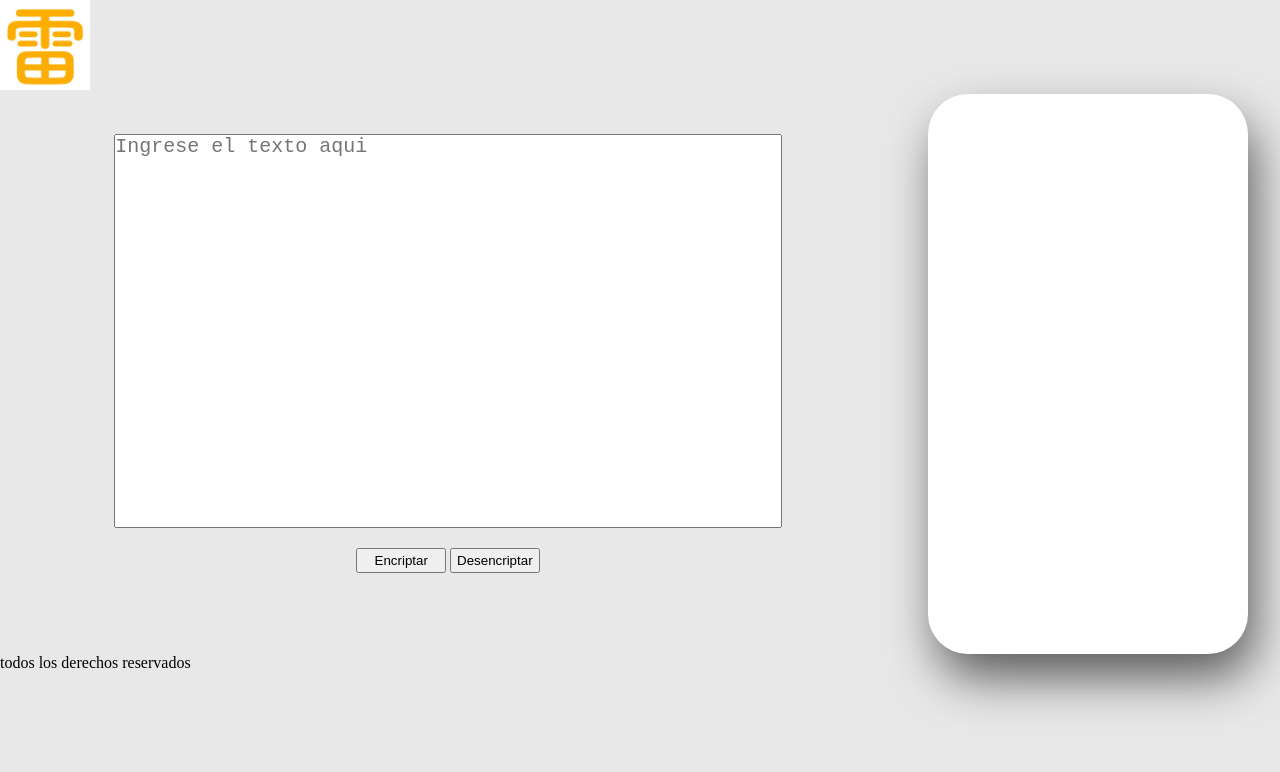
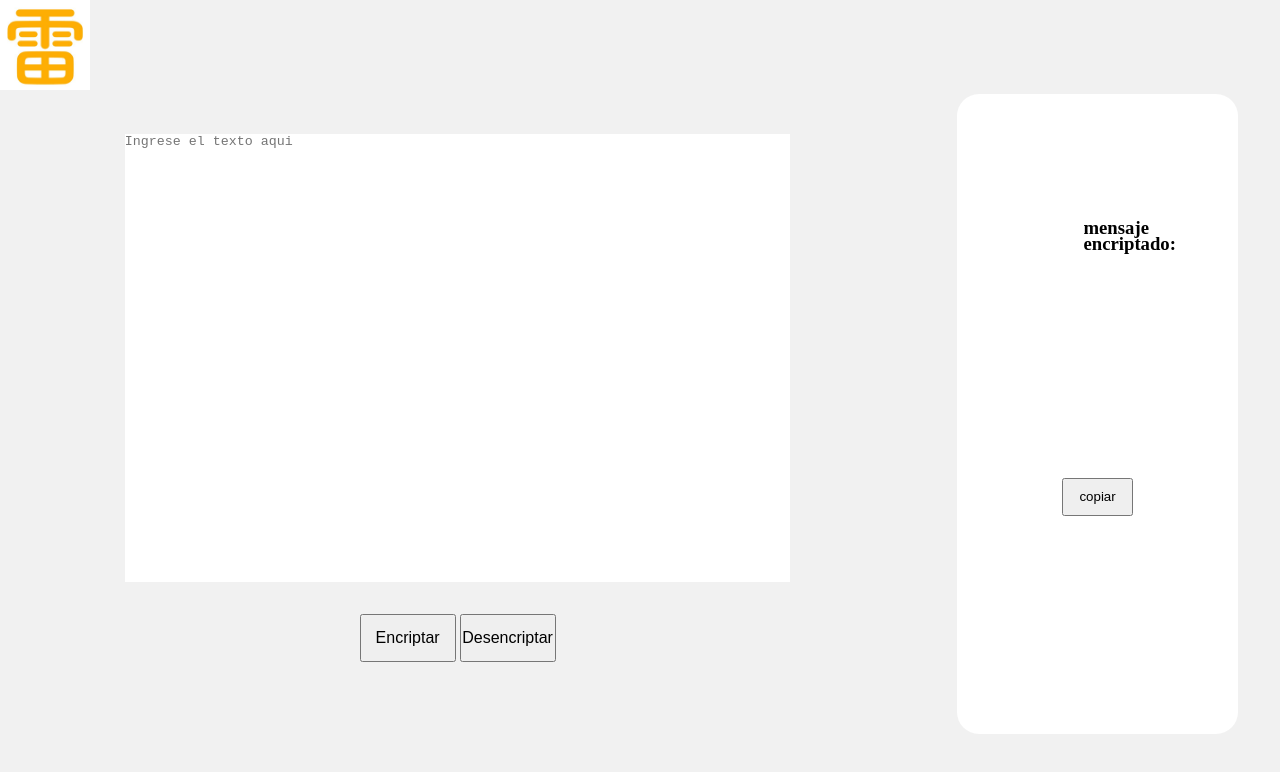
Before and after one commit to DanielCruz12/challengeAlura, a plain HTML site: page index.html in a window 1280 px wide. Both pictures are taken after a click on the button "Encriptar". Drawn offline with Linux system fonts and the light colour scheme.

Commit message:
encriptar mensajes

```diff
--- a/css/main.css
+++ b/css/main.css
@@ -3,8 +3,8 @@
   margin: 0;
 }
 
-body{
-    background-color: rgb(233, 232, 232);
+body {
+  background-color:#f1f1f1;
 }
 
 header {
@@ -19,8 +19,9 @@ header img {
 
 main {
   width: 100%;
-  height: 70vh;
- /*  background-color: bisque; */
+  height: 80vh;
+  /*  background-color: bisque;
+ */
   display: flex;
   justify-content: space-between;
 }
@@ -37,40 +38,41 @@ section {
   height: 100%;
   /* background-color: rgb(132, 132, 162); */
 }
-.area{
+.seccion2 {
+  width: 22%;
+  background-color: #ffffff;
+  border-radius: 22px;
+  box-sizing: border-box;
+  overflow: hidden;
+}
+
+.area {
   width: 80%;
   height: 70%;
   display: block;
   margin: 0 auto;
   margin-top: 5vh;
   resize: none;
-    font-size: 20px;
+  border: none;
 }
-.btn{
-    margin-top: 20px;
+.btn {
+  margin-top: 2rem;
   text-align: center;
+  font-size: 1rem;
 }
 
-.btn-encriptar, .btn-desencriptar{
-width: 7vw;
-height: 25px;
-}
-
-.seccion2 {
-  display: flex;
-  flex-direction: column;
-  margin: 0 auto;
-  width: 25%;
-  height: 100%;
-  background-color: #ffffff;
-  border-radius: 40px;
-  box-shadow: 8px 25px 50px -2px rgba(0,0,0,0.62);
--webkit-box-shadow: 8px 25px 50px -2px rgba(0,0,0,0.62);
--moz-box-shadow: 8px 25px 50px -2px rgba(0,0,0,0.62);
+.btn-encriptar,
+.btn-desencriptar {
+  font-size: 1rem;
+  width: 6rem;
+  height: 3rem;
 }
 
 .img-munieco {
   width: 100%;
+  height: 60%;
+  padding-top: 30%;
+  box-sizing: border-box;
   line-height: 100%;
   overflow: hidden;
 }
@@ -81,6 +83,24 @@ height: 25px;
   text-align: center;
 }
 
+.contenedor-resultado{
+  width: 100%;
+  height: 60%;
+  padding: 45%;
+  box-sizing: border-box;
+  overflow: hidden;
+}
+.contenedor-copiar{
+  width: 100%;
+  height: 20%;
+}
+
+.btn-copiar{
+  width: 25%;
+  height: 30%;
+  display: block;
+  margin: auto;
+}
 .parrafo {
   width: 100%;
   padding-top: 10%;
--- a/index.html
+++ b/index.html
@@ -24,21 +24,25 @@
         </section>
 
         <section class="seccion2">
-            <div class="img-munieco ocultar">
+            <div class="img-munieco">
                 <img src="./img/rafiki.png" alt="">
             </div>
-            <div class="contenedor-alerta ocultar">
-                <h1>Ningun mensaje no fue encontrado</h1>
+            <div class="contenedor-alerta">
+                <h2>Ningun mensaje fue encontrado</h2>
+            </div>
+            <div class="contenedor-parrafo">
                 <p class="parrafo">Ingresa el texto que deseas encriptar o desencriptar.</p>
+            </div>
+
+            <div class="contenedor-resultado">
+                <h3>mensaje encriptado:</h3>
+                <p class="texto-resultado"></p>
+            </div>
+            <div class="contenedor-copiar">
+                <input type="button" class="btn-copiar" value="copiar">
             </div>
         </section>
     </main>
-
-    <footer>
-        <div class="derechos">
-            <p>todos los derechos reservados</p>
-        </div>
-    </footer>
 
     <script src="./js/script.js"></script>
 </body>
--- a/js/script.js
+++ b/js/script.js
@@ -0,0 +1,51 @@
+var botonEncriptar = document.querySelector(".btn-encriptar");
+var botonDesencriptar = document.querySelector(".btn-desencriptar");
+var munieco = document.querySelector(".img-munieco");
+var h3 = document.querySelector(".contenedor-alerta");
+var parrafo = document.querySelector(".contenedor-parrafo");
+var resultado = document.querySelector(".texto-resultado");
+
+botonEncriptar.onclick = encriptar;
+
+function encriptar() {
+  ocultarAdelante();
+  var area = recuperarTexto();
+  resultado.textContent = encriptarTexto(area);
+}
+
+function recuperarTexto() {
+  var area = document.querySelector(".area");
+  return area.value;
+}
+
+function ocultarAdelante() {
+  munieco.classList.add("ocultar");
+  h3.classList.add("ocultar");
+  parrafo.classList.add("ocultar");
+}
+
+function encriptarTexto(mensaje) {
+  var texto = mensaje;
+  var textoFinal = "";
+
+  for (var i = 0; i < texto.length; i++) {
+    if (texto[i] == "a") {
+      textoFinal = textoFinal + "ai";
+    }
+    else if (texto[i] == "e") {
+      textoFinal = textoFinal + "enter";
+    }
+    else if (texto[i] == "i") {
+      textoFinal = textoFinal + "imes";
+    }
+    else if (texto[i] == "o") {
+      textoFinal = textoFinal + "ober";
+    }
+    else if (texto[i] == "u") {
+      textoFinal = textoFinal + "ufat";
+    } else {
+      textoFinal = textoFinal + texto[i];
+    }
+  }
+  return textoFinal;
+}
```
Lines whose indentation alone changed are shown as unchanged.
